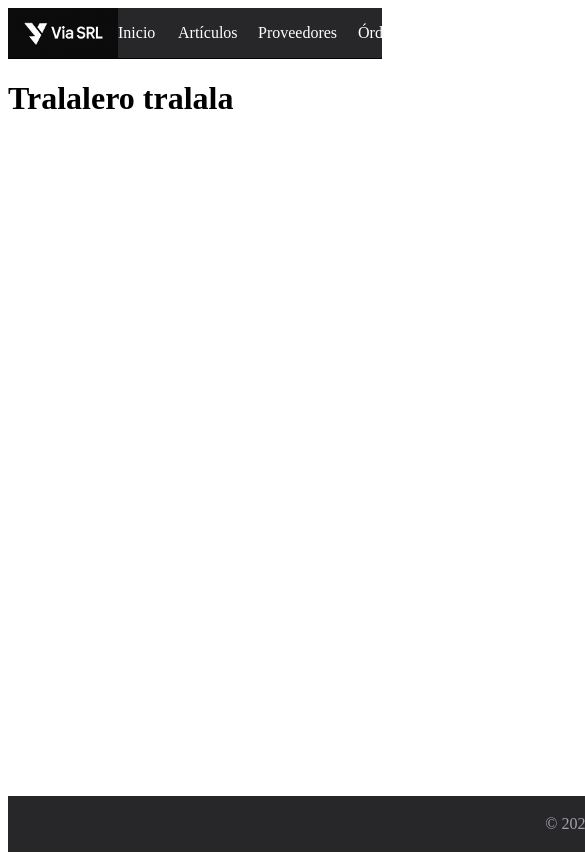
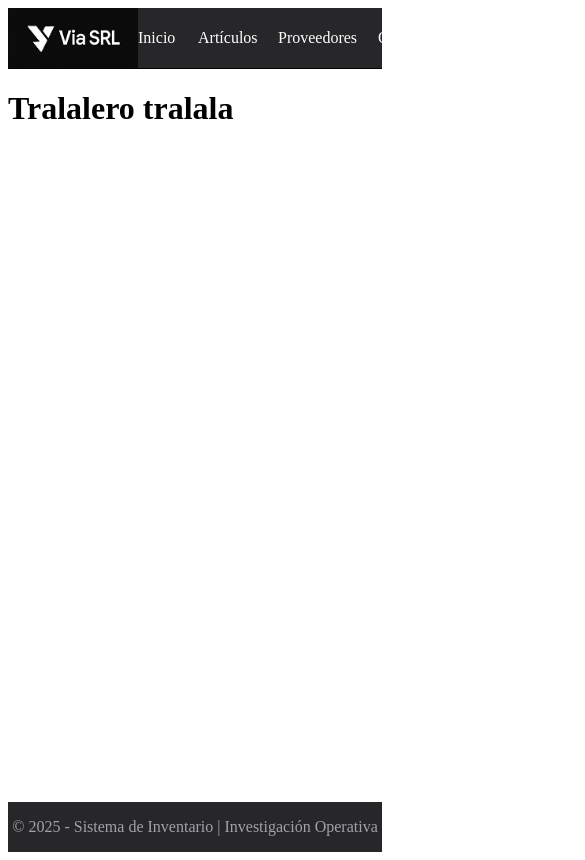
Before and after one commit to Luu-maldonado/Front-Inventarios, a Next.js app in the folder my-inventory-app/: page / in a window 390 px wide. Shown: the top 860 px of the page, 585 px wide, since content can reach past the window. Built offline with nearby package versions, Linux system fonts and the light colour scheme.

Commit message:
correccion responsive

```diff
--- a/my-inventory-app/src/app/components/Footer.tsx
+++ b/my-inventory-app/src/app/components/Footer.tsx
@@ -1,6 +1,6 @@
 export default function Footer() {
   return (
-    <footer className="w-[1440px] h-[56px] bg-[#27272A] flex items-center justify-center mt-8">
+    <footer className="min-h-[50px] bg-[#27272A] flex items-center justify-center">
       <div className="text-[#A1A1AA] text-sm font-['Poppins']">
         © 2025 - Sistema de Inventario | Investigación Operativa
       </div>
--- a/my-inventory-app/src/app/components/Header.tsx
+++ b/my-inventory-app/src/app/components/Header.tsx
@@ -8,7 +8,7 @@ export default function Header() {
       <div className="max-w-7xl mx-auto flex items-center justify-between px-4 py-4">
 
         <div className="flex items-center gap-2  bg-black px-4 py-2 rounded">
-          <Image src="/image.png" alt="Logo" width={110} height={50} />
+          <Image src="/image.png" alt="Logo" width={130} height={60} />
         </div>
 
         <nav className="flex mx-auto items-center text-sm font-medium tracking-wide ml-auto">
```
Also changed, not shown: 1 other file (tests, documents, lock files or other folders).
